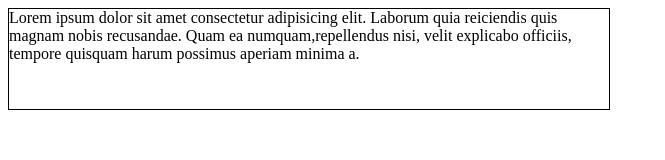
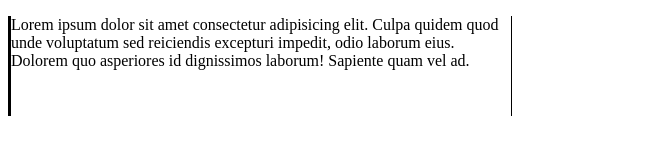
Before and after one commit to Guuuuh/HTML-CSS, a plain HTML site: page Exercicio4.html in a window 1280 px wide. Shown: the whole page, without its empty margins (0-665 px from the left). Drawn offline with Linux system fonts and the light colour scheme.

Commit message:
Add files via upload

```diff
--- a/Exercicio4.html
+++ b/Exercicio4.html
@@ -7,23 +7,19 @@
     <title>Document</title>
 </head>
 <style>
-    div{
-        width: 600px;
+    p{
+        width: 500px;
         height: 100px;
-        border-top: 1px solid black;
-        border-bottom: 1px solid black;
         border-right: 1px solid black;
-        border-left: 1px solid black;
+        border-left: 3px solid black;
     }
 </style>
 <body>
     <header></header>
     <main>
-    <div>
-        Lorem ipsum dolor sit amet consectetur adipisicing elit.
-    Laborum quia reiciendis quis magnam nobis recusandae.
-    Quam ea numquam,repellendus nisi, velit explicabo officiis, tempore quisquam harum possimus aperiam minima a.
-    </div>
+        <p> Lorem ipsum dolor sit amet consectetur adipisicing elit.
+            Culpa quidem quod unde voluptatum sed reiciendis excepturi impedit, odio laborum eius.
+            Dolorem quo asperiores id dignissimos laborum! Sapiente quam vel ad.</p>
     </main>
     <footer></footer>
 
```
